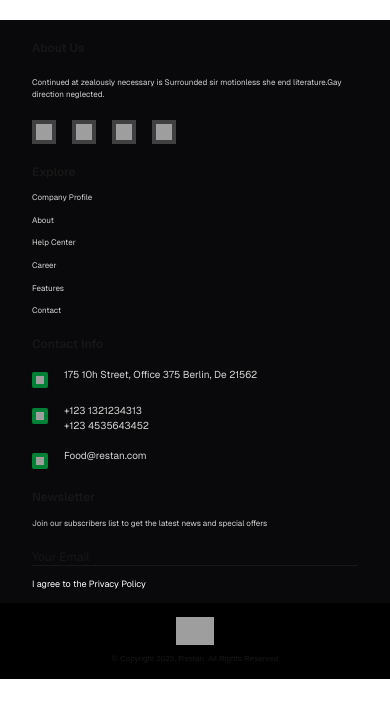
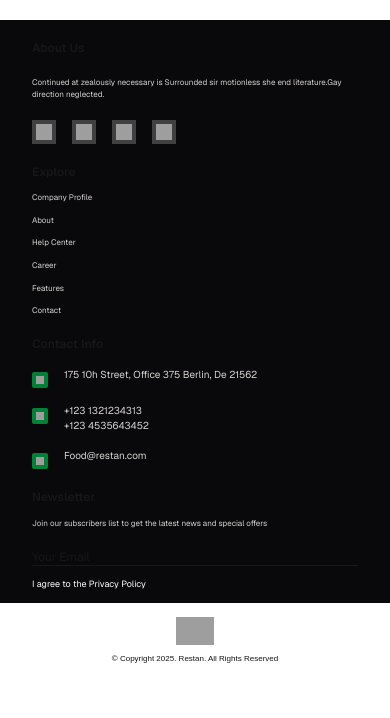
Before and after one commit to prajwal723/Restan, a Next.js app: page /Acomponent/Footer in a window 390 px wide. Shown: the top 718 px of the page. Built offline with nearby package versions, Linux system fonts and the light colour scheme; grey boxes are pictures that could not be loaded.

Commit message:
fixed footer

```diff
--- a/app/Acomponent/Footer/page.js
+++ b/app/Acomponent/Footer/page.js
@@ -3,8 +3,8 @@
 export default function Footer(){
 
 return(
-    <div className="bg-black 2xl:bg-white ">
-    <div className="xl:hidden display flex-col content-start font-sans w-full mt-5 bg-zinc-950 px-8 pt-5 overflow-x-hidden bg-white">
+    <div className=" 2xl:bg-white ">
+    <div className="xl:hidden display flex-col content-start font-sans w-full mt-5 bg-zinc-950 px-8 pt-5 overflow-x-hidden ">
            {/*     For Mobile View*/}
             <div className="disply text-xs font-semibold">
                 About Us
@@ -262,7 +262,7 @@ return(
             {/* For Laptop View*/}
 
 
-            <div className=" flex flex-row bg-zinc-800 h-40 z-20">
+            <div className=" flex flex-row bg-zinc-800 h-40 z-20 md:w-full">
                              <div className=" flex w-80 ">
                                 <img src="https://restan-nextjs.vercel.app/_next/image?url=%2Fassets%2Fimg%2Fshape%2F9.png&w=640&q=75" className="max-h-40"/>
                          </div>
--- a/app/pcomponent/blogcontent.js
+++ b/app/pcomponent/blogcontent.js
@@ -1,7 +1,7 @@
 export default function BlogContent({image,title,description}) {
     return(
         <div className=" bg-white rounded-md m-3 my-10 text-gray-800 space-y-3 md:mx-20 dark:bg-neutral-700/65 dark:text-neutral-500">
-            <img src={image} alt="blog image" className="rounded-t-md "/>
+            <img src={image} alt="blog image" className="rounded-t-md  md:w-full"/>
             <div className="space-y-3 p-5">
                 <div className=" flex flex-col text-sm md:text-lg space-y-1">
                     <div className="flex flex-row">
--- a/app/pcomponent/navbar.js
+++ b/app/pcomponent/navbar.js
@@ -6,7 +6,7 @@ export default function Navbar() {
   const [menu,setmenu]=useState(false);
   const router = useRouter();
   return (
-    <nav className="bg-white p-4 md:px-10 md:fixed md:z-1 md:w-full md:top-0">
+    <nav className="bg-white p-4 md:px-10 md:fixed md:z-1 md:w-full md:top-0 ">
       <ul className="flex justify-between text-black text-lg font-semibold  items-center md:justify-start  md:mr-20">
         <li>
             <img src="https://img.icons8.com/?size=100&id=3096&format=png&color=1A1A1A" alt="menu" className="h-8 md:hidden " onClick={()=>{setmenu(!menu)}}/>
```
